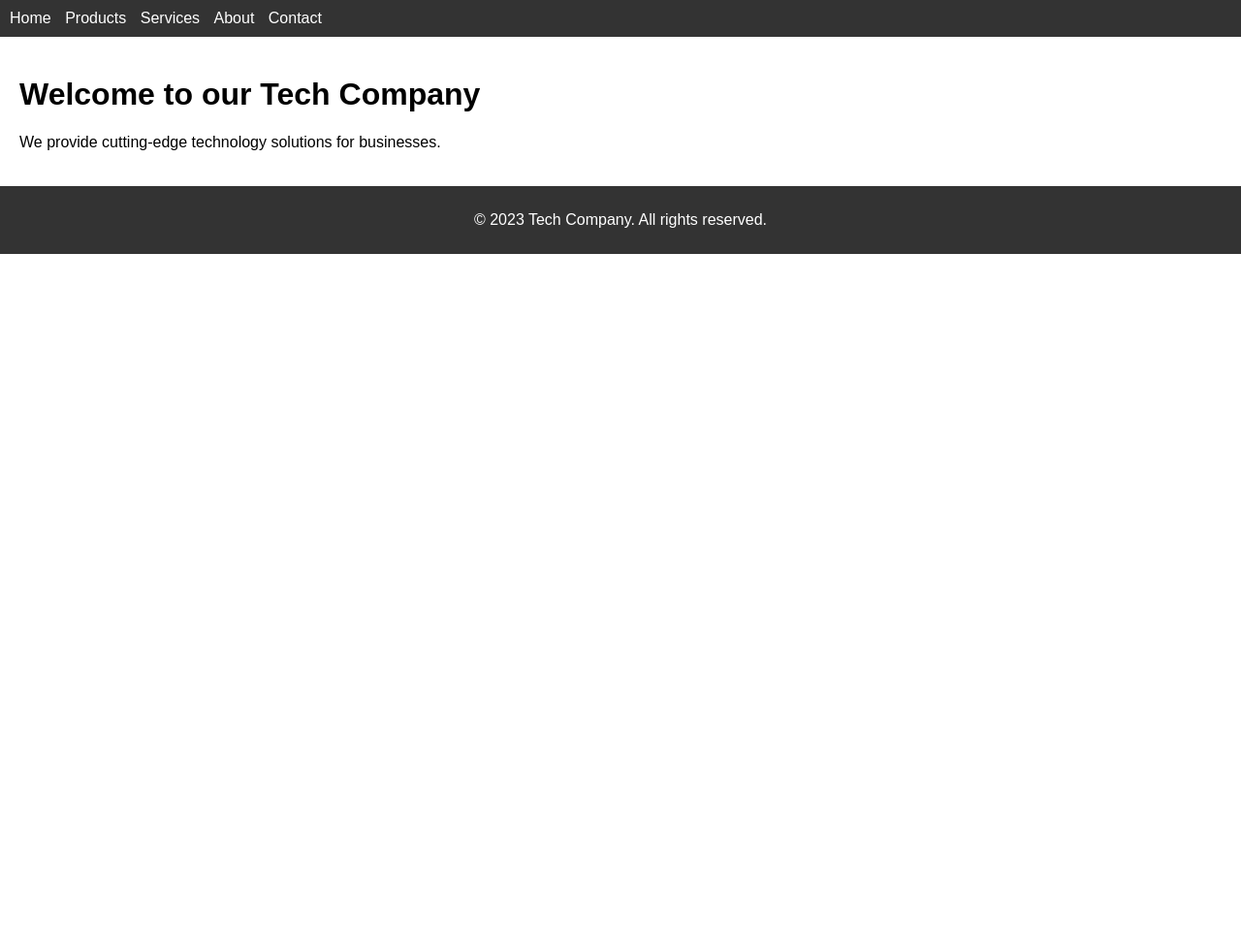
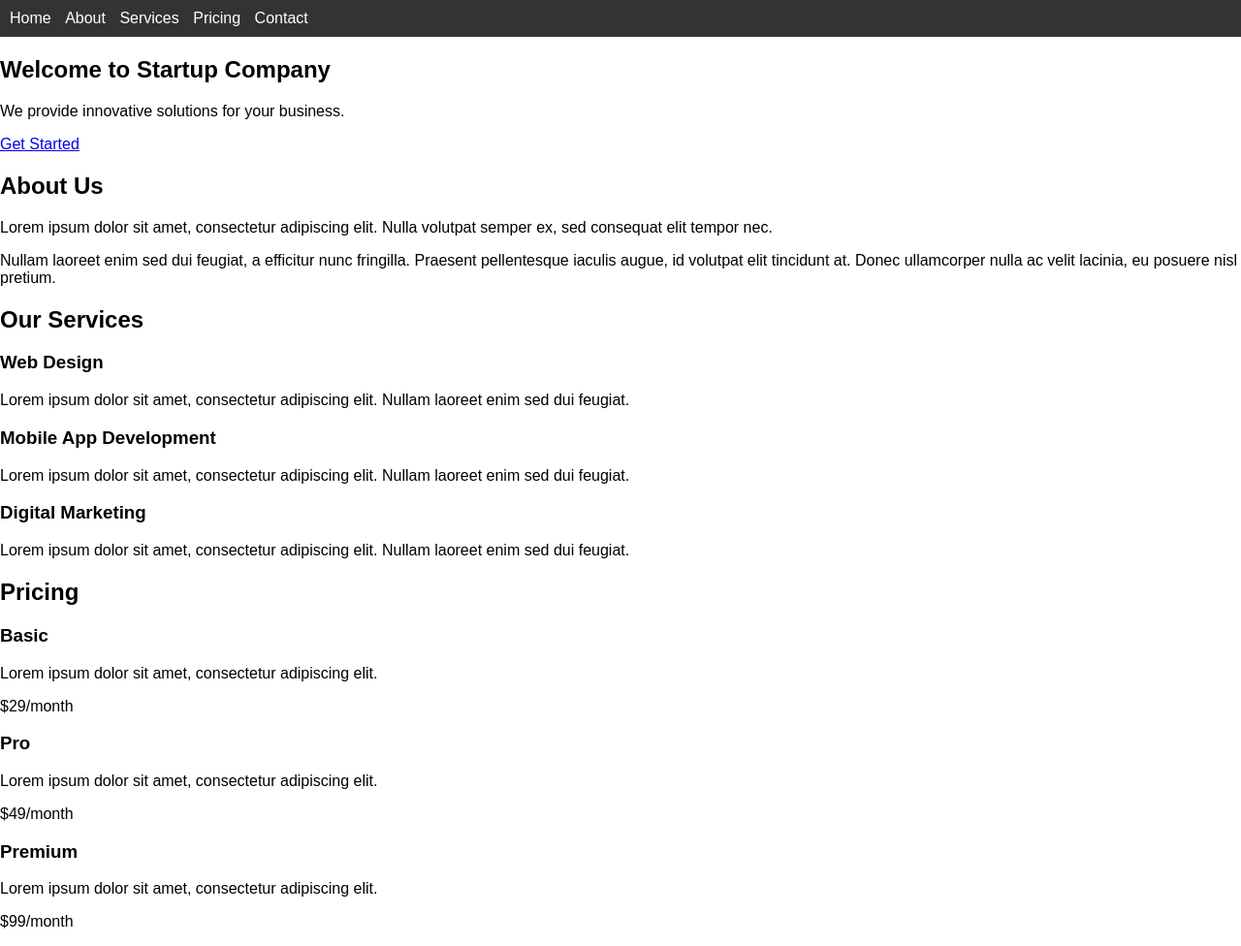
Before and after one commit to cliffo-repo/web-basic, a plain HTML site: page index.html in a window 1280 px wide. Shown: the whole page at 97% size. Before the commit the page ends 800 px from the top, so only its background shows below. Drawn offline with Linux system fonts and the light colour scheme.

Commit message:
Update index.html
new version

```diff
--- a/index.html
+++ b/index.html
@@ -1,7 +1,7 @@
 <!DOCTYPE html>
 <html>
 <head>
-    <title>Tech Company Website</title>
+    <title>Startup Company - Landing Page</title>
     <link rel="stylesheet" type="text/css" href="styles.css">
 </head>
 <body>
@@ -10,24 +10,74 @@
         <nav>
             <ul>
                 <li><a href="#">Home</a></li>
-                <li><a href="#">Products</a></li>
+                <li><a href="#">About</a></li>
                 <li><a href="#">Services</a></li>
-                <li><a href="#">About</a></li>
+                <li><a href="#">Pricing</a></li>
                 <li><a href="#">Contact</a></li>
             </ul>
         </nav>
     </header>
 
-    <!-- Main content section -->
-    <main>
-        <h1>Welcome to our Tech Company</h1>
-        <p>We provide cutting-edge technology solutions for businesses.</p>
-        <!-- Add more content here -->
-    </main>
+    <!-- Main section -->
+    <section id="main-section">
+        <div class="container">
+            <h1>Welcome to Startup Company</h1>
+            <p>We provide innovative solutions for your business.</p>
+            <a href="#contact-section" class="btn">Get Started</a>
+        </div>
+    </section>
 
-    <!-- Footer section -->
-    <footer>
-        <p>&copy; 2023 Tech Company. All rights reserved.</p>
-    </footer>
-</body>
-</html>
+    <!-- About section -->
+    <section id="about-section">
+        <div class="container">
+            <h2>About Us</h2>
+            <p>Lorem ipsum dolor sit amet, consectetur adipiscing elit. Nulla volutpat semper ex, sed consequat elit tempor nec.</p>
+            <p>Nullam laoreet enim sed dui feugiat, a efficitur nunc fringilla. Praesent pellentesque iaculis augue, id volutpat elit tincidunt at. Donec ullamcorper nulla ac velit lacinia, eu posuere nisl pretium.</p>
+        </div>
+    </section>
+
+    <!-- Services section -->
+    <section id="services-section">
+        <div class="container">
+            <h2>Our Services</h2>
+            <div class="service">
+                <h3>Web Design</h3>
+                <p>Lorem ipsum dolor sit amet, consectetur adipiscing elit. Nullam laoreet enim sed dui feugiat.</p>
+            </div>
+            <div class="service">
+                <h3>Mobile App Development</h3>
+                <p>Lorem ipsum dolor sit amet, consectetur adipiscing elit. Nullam laoreet enim sed dui feugiat.</p>
+            </div>
+            <div class="service">
+                <h3>Digital Marketing</h3>
+                <p>Lorem ipsum dolor sit amet, consectetur adipiscing elit. Nullam laoreet enim sed dui feugiat.</p>
+            </div>
+        </div>
+    </section>
+
+    <!-- Pricing section -->
+    <section id="pricing-section">
+        <div class="container">
+            <h2>Pricing</h2>
+            <div class="pricing-option">
+                <h3>Basic</h3>
+                <p>Lorem ipsum dolor sit amet, consectetur adipiscing elit.</p>
+                <p class="price">$29/month</p>
+            </div>
+            <div class="pricing-option">
+                <h3>Pro</h3>
+                <p>Lorem ipsum dolor sit amet, consectetur adipiscing elit.</p>
+                <p class="price">$49/month</p>
+            </div>
+            <div class="pricing-option">
+                <h3>Premium</h3>
+                <p>Lorem ipsum dolor sit amet, consectetur adipiscing elit.</p>
+                <p class="price">$99/month</p>
+            </div>
+        </div>
+    </section>
+
+    <!-- Contact section -->
+    <section id="contact-section">
+        <div class="container">
+            <h
```
